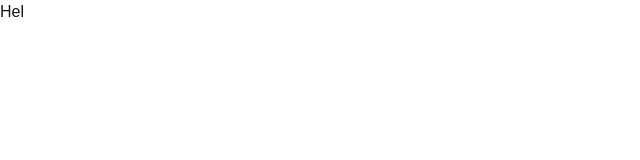
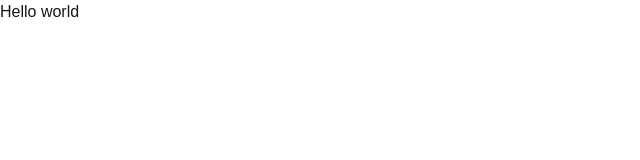
Before and after one commit to kartikgothwal/multistep-form, a Next.js app: page / in a window 1280 px wide. Shown: the top 160 px of the page, without its empty margins (0-640 px from the left). Built offline with nearby package versions, Linux system fonts and the light colour scheme.

Commit message:
Added the data

```diff
--- a/src/app/page.tsx
+++ b/src/app/page.tsx
@@ -1,3 +1,3 @@
 export default function Home() {
-  return <div>Hel</div>;
+  return <div>Hello world</div>;
 }
```
